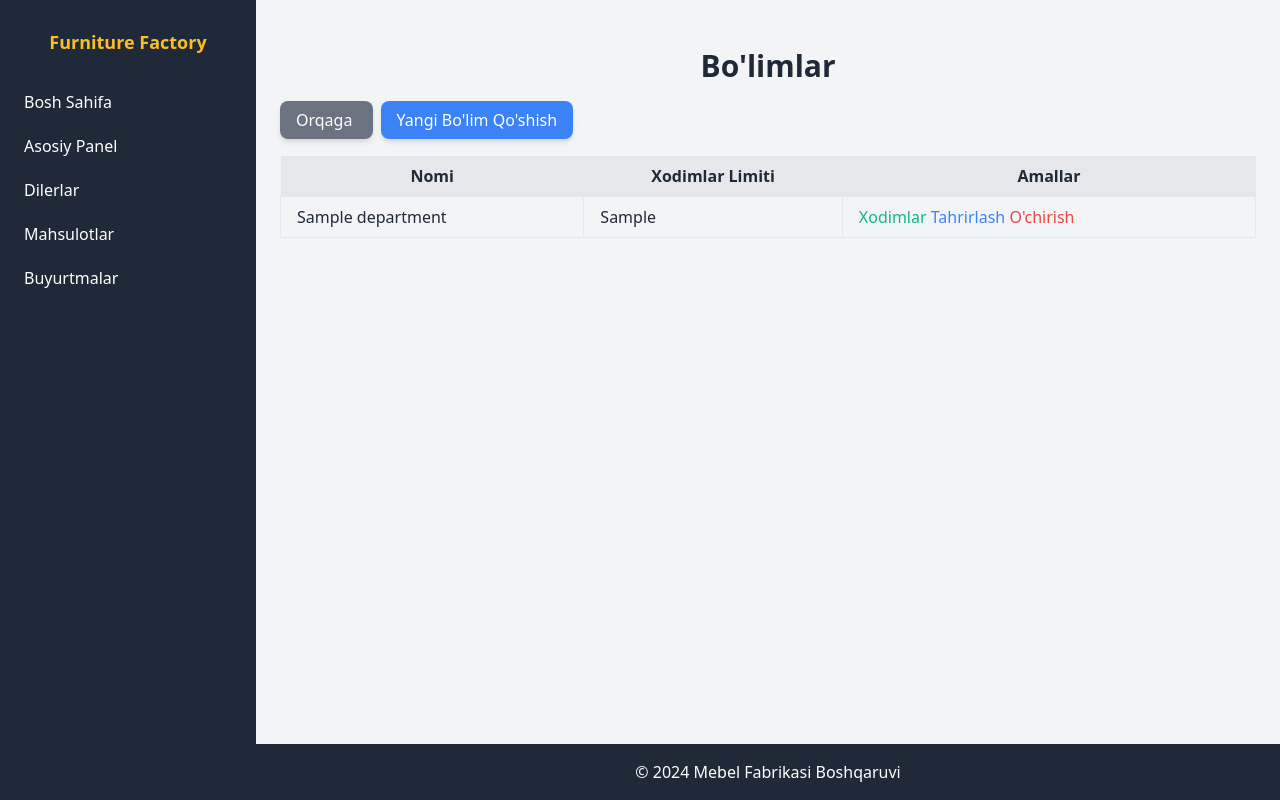
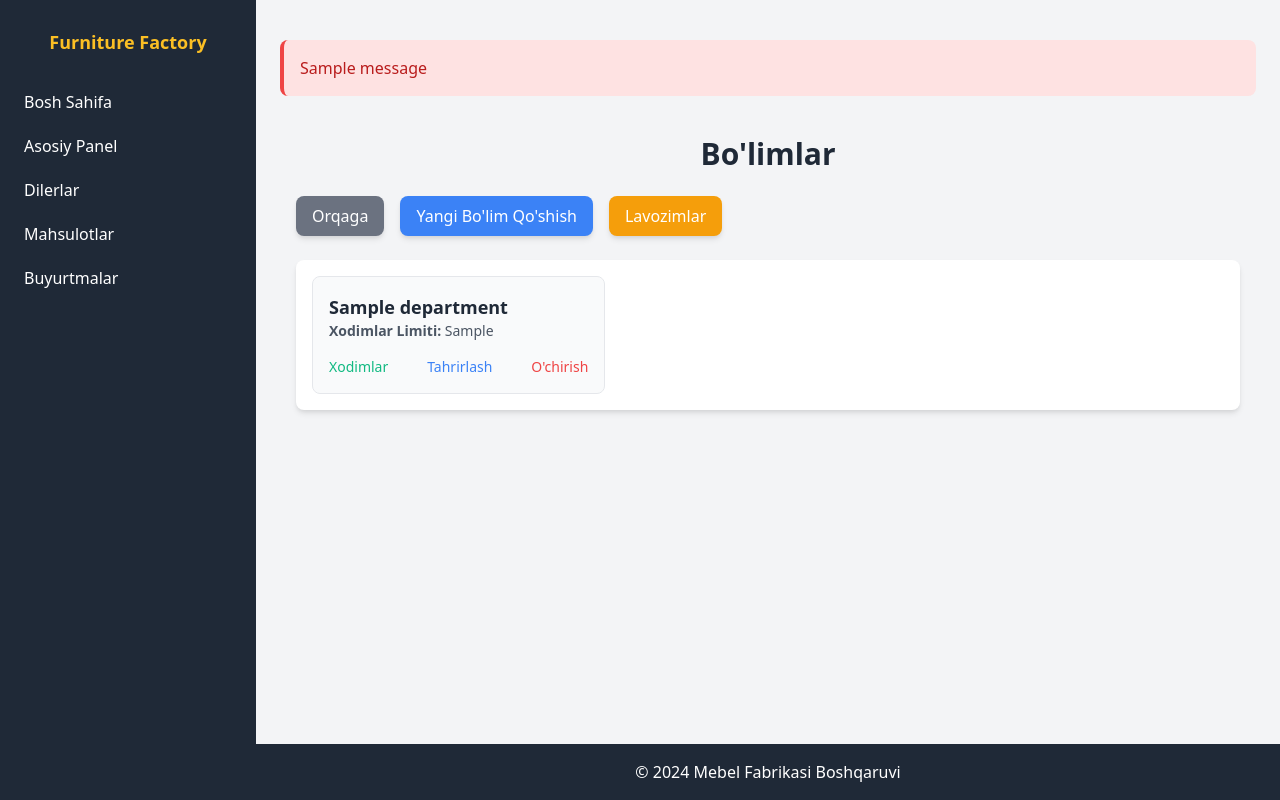
Before and after one commit to userpeaseonly/FactoryFurniture, a Django app: template management/templates/management/department_list.html in a window 1280 px wide. Run offline with Django 5.2, Linux system fonts and the light colour scheme; the template is opened without the code that fills it: most values are stand-ins (such as "Sample title", 1, 10 or a date in 2020); one stand-in notice (Sample message) is shown.

Commit message:
Ishlab Chiqarish almost finished

```diff
--- a/factory/templates/base.html
+++ b/factory/templates/base.html
@@ -55,8 +55,17 @@
     <!-- Asosiy Kontent -->
     <div class="flex-1 sm:ml-64 ml-0 flex flex-col min-h-screen">
         <main class="flex-grow pt-6 px-6">
-            {% block content %}
-            {% endblock %}
+            {% if messages %}
+            <div class="container mx-auto my-4">
+                {% for message in messages %}
+                <div class="bg-red-100 border-l-4 border-red-500 text-red-700 p-4 rounded-lg mb-4">
+                    <p>{{ message }}</p>
+                </div>
+                {% endfor %}
+            </div>
+            {% endif %}
+
+            {% block content %}{% endblock %}
         </main>
 
         <!-- Futbolka -->
--- a/management/models.py
+++ b/management/models.py
@@ -19,7 +19,7 @@ class Position(models.Model):
 
 class Employee(models.Model):
     department = models.ForeignKey(Department, on_delete=models.CASCADE, verbose_name=_("Bo'lim"))
-    position = models.ForeignKey(Position, on_delete=models.CASCADE, verbose_name=_("Lavozim"))
+    position = models.ForeignKey(Position, on_delete=models.PROTECT, verbose_name=_("Lavozim"))
     name = models.CharField(max_length=255, verbose_name=_("Xodim Ismi"))
     salary = models.DecimalField(max_digits=10, decimal_places=2, verbose_name=_("Oylik Maosh"))
     employment_type = models.CharField(max_length=50, verbose_name=_("Ish Turi"))  # Now a plain string
--- a/management/templates/management/department_list.html
+++ b/management/templates/management/department_list.html
@@ -1,41 +1,50 @@
 {% extends "base.html" %}
 {% block title %}Bo'limlar{% endblock %}
 {% block content %}
-<div class="container mx-auto py-6">
+<div class="container mx-auto py-6 px-4">
     <h1 class="text-3xl font-bold text-center mb-6">Bo'limlar</h1>
 
-    <a href="{{ request.META.HTTP_REFERER|default:'#' }}"
-        class="bg-gray-500 text-white px-4 py-2 rounded-lg shadow-md hover:bg-gray-600 transition mr-2">
-        Orqaga
-    </a>
+    <!-- Action Buttons -->
+    <div class="flex flex-col sm:flex-row justify-center sm:justify-start gap-4 mb-6">
+        <a href="{{ request.META.HTTP_REFERER|default:'#' }}"
+           class="bg-gray-500 text-white px-4 py-2 rounded-lg shadow-md hover:bg-gray-600 transition">
+            Orqaga
+        </a>
+        <a href="{% url 'department_create' %}"
+           class="bg-blue-500 text-white px-4 py-2 rounded-lg shadow-md hover:bg-blue-600 transition">
+            Yangi Bo'lim Qo'shish
+        </a>
+        <a href="{% url 'position_list' %}"
+           class="bg-yellow-500 text-white px-4 py-2 rounded-lg shadow-md hover:bg-yellow-600 transition">
+            Lavozimlar
+        </a>
+    </div>
 
-    <a href="{% url 'department_create' %}" class="bg-blue-500 text-white px-4 py-2 rounded-lg shadow-md hover:bg-blue-600 transition">
-        Yangi Bo'lim Qo'shish
-    </a>
-    <table class="table-auto w-full mt-6">
-        <thead>
-            <tr class="bg-gray-200">
-                <th class="px-4 py-2">Nomi</th>
-                <th class="px-4 py-2">Xodimlar Limiti</th>
-                <th class="px-4 py-2">Amallar</th>
-            </tr>
-        </thead>
-        <tbody>
+    <!-- Departments List -->
+    <div class="bg-white shadow-md rounded-lg overflow-hidden">
+        <div class="grid grid-cols-1 sm:grid-cols-2 lg:grid-cols-3 gap-4 p-4">
             {% for department in departments %}
-            <tr>
-                <td class="border px-4 py-2">{{ department.name }}</td>
-                <td class="border px-4 py-2">{{ department.employee_limit }}</td>
-                <td class="border px-4 py-2">
-                    <a href="{% url 'employee_list' department.id %}" class="text-green-500 hover:text-green-700">Xodimlar</a>
-                    <a href="{% url 'department_edit' department.id %}" class="text-blue-500 hover:text-blue-700">Tahrirlash</a>
-                    <a href="{% url 'department_delete' department.id %}" class="text-red-500 hover:text-red-700"
+            <div class="border rounded-lg p-4 bg-gray-50 hover:bg-gray-100 transition">
+                <h2 class="text-lg font-bold text-gray-800">{{ department.name }}</h2>
+                <p class="text-sm text-gray-600"><strong>Xodimlar Limiti:</strong> {{ department.employee_limit }}</p>
+                <div class="flex justify-between mt-4">
+                    <a href="{% url 'employee_list' department.id %}"
+                       class="text-green-500 hover:text-green-700 text-sm">
+                        Xodimlar
+                    </a>
+                    <a href="{% url 'department_edit' department.id %}"
+                       class="text-blue-500 hover:text-blue-700 text-sm">
+                        Tahrirlash
+                    </a>
+                    <a href="{% url 'department_delete' department.id %}"
+                       class="text-red-500 hover:text-red-700 text-sm"
                        onclick="return confirm('Ushbu bo‘limni o‘chirishga ishonchingiz komilmi?');">
                         O'chirish
                     </a>
-                </td>
-            </tr>
+                </div>
+            </div>
             {% endfor %}
-        </tbody>
-    </table>
+        </div>
+    </div>
 </div>
 {% endblock %}
--- a/management/templates/management/position_list.html
+++ b/management/templates/management/position_list.html
@@ -3,6 +3,10 @@
 {% block content %}
 <div class="container mx-auto py-6">
     <h1 class="text-3xl font-bold text-center mb-6">Lavozimlar</h1>
+    <a href="{{ request.META.HTTP_REFERER|default:'#' }}"
+       class="bg-gray-500 text-white px-4 py-2 rounded-lg shadow-md hover:bg-gray-600 transition mr-2">
+        Orqaga
+    </a>
     <a href="{% url 'position_create' %}" class="bg-blue-500 text-white px-4 py-2 rounded-lg shadow-md hover:bg-blue-600 transition">
         Yangi Lavozim Qo'shish
     </a>
--- a/management/urls.py
+++ b/management/urls.py
@@ -14,6 +14,7 @@ urlpatterns = [
     path("positions/create/", views.position_create, name="position_create"),
     path("positions/edit/<int:pk>/", views.position_edit, name="position_edit"),
     path("positions/delete/<int:pk>/", views.position_delete, name="position_delete"),
+    path("positions/reassign/<int:pk>/", views.position_reassign, name="position_reassign"),
 
     # Employee URLs
     path("departments/<int:department_id>/employees/", views.employee_list, name="employee_list"),
```
Also changed, not shown: management/forms.py (+10 -0 lines), management/templates/management/employee_list.html (+31 -31 lines), management/templates/management/position_confirm_delete.html (+18 -10 lines), management/templates/management/position_reassign.html (added, +18 -0 lines), management/views.py (+47 -7 lines), management/migrations/0002_alter_employee_department_alter_employee_position.py (added), management/migrations/0003_alter_employee_department.py (added).
